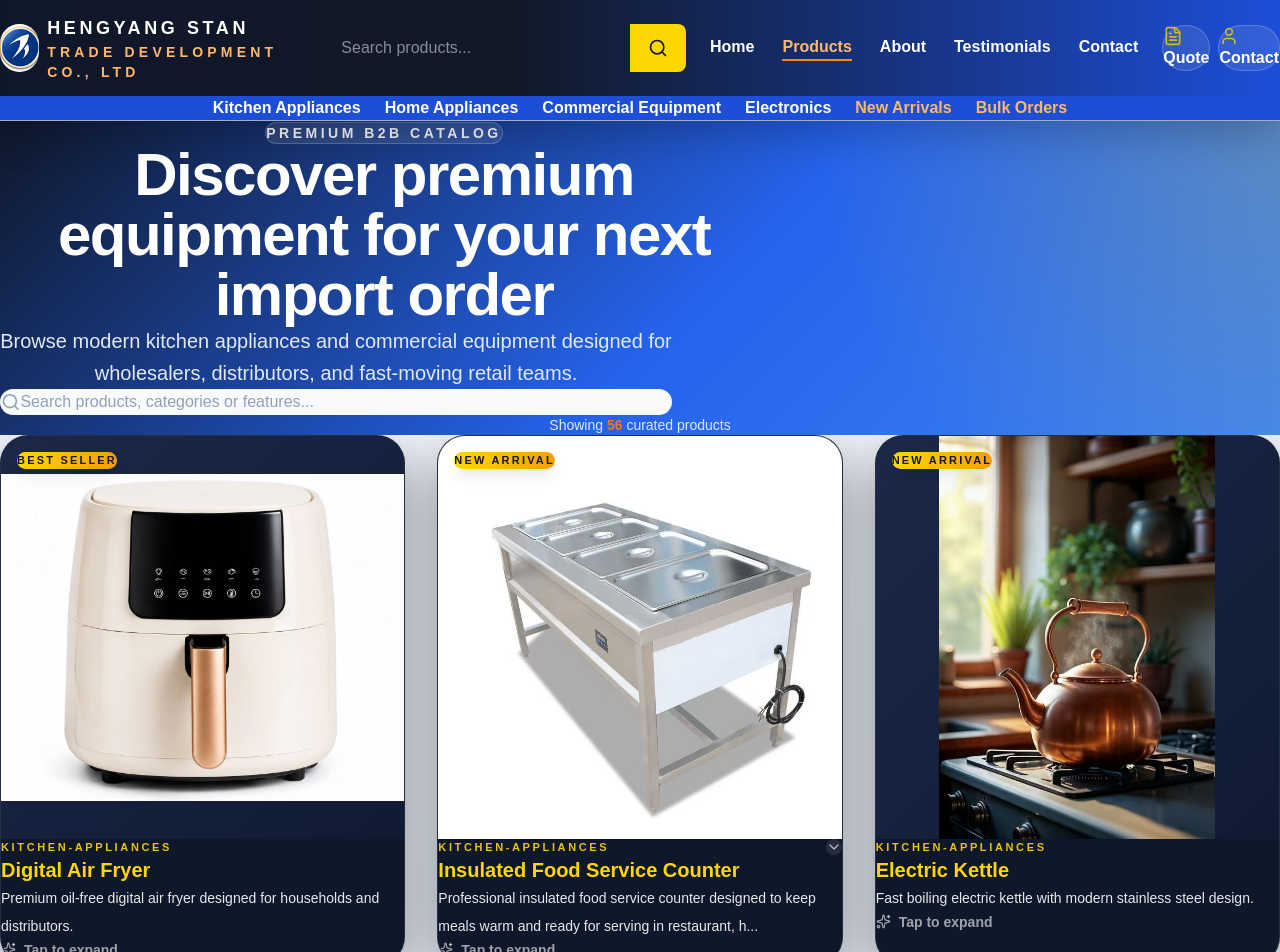
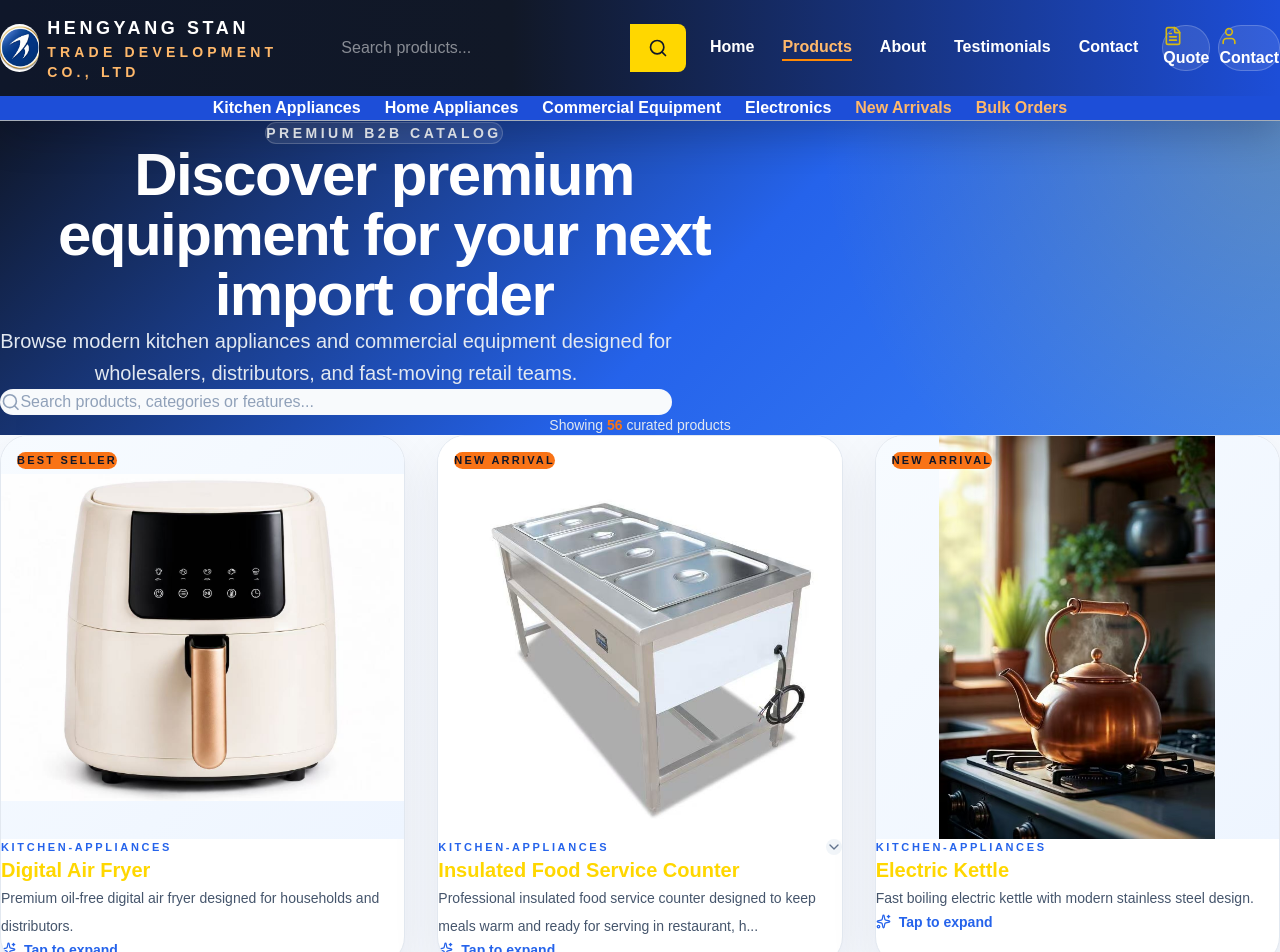
Before and after one commit to zgsgf54w5p-gif/HENGYANG-STAN-TRADE, a Next.js app: page /products in a window 1280 px wide. Shown: the top 952 px of the page. Built offline with nearby package versions, Linux system fonts and the light colour scheme.

Commit message:
Update page.tsx

```diff
--- a/app/products/page.tsx
+++ b/app/products/page.tsx
@@ -1,7 +1,7 @@
 "use client";
 
 import { AnimatePresence, motion } from "framer-motion";
-import { ChevronDown, ChevronUp, Package, Search, ShieldCheck, Sparkles, Zap } from "lucide-react";
+import { ArrowRight, ChevronDown, ChevronUp, MessageCircle, Package, Search, ShieldCheck, Sparkles, Zap } from "lucide-react";
 import Image from "next/image";
 import Link from "next/link";
 import { Suspense } from "react";
@@ -96,16 +96,16 @@ function ProductsContent() {
                   whileInView={{ opacity: 1, y: 0 }}
                   viewport={{ once: true }}
                   transition={{ duration: 0.35, delay: index * 0.04 }}
-                  className="w-full overflow-hidden rounded-[28px] border border-slate-700/60 bg-[#0F172A] shadow-[0_18px_60px_rgba(4,11,30,0.45)] md:w-[calc(50%-1rem)] xl:w-[calc(33.333%-1.334rem)]"
+                  className="w-full overflow-hidden rounded-[28px] border border-slate-200 bg-white shadow-[0_18px_50px_rgba(7,31,61,0.08)] md:w-[calc(50%-1rem)] xl:w-[calc(33.333%-1.334rem)]"
                 >
                   <button
                     type="button"
                     onClick={() => setExpandedSlug(isExpanded ? null : product.slug)}
                     className="w-full text-left"
                   >
-                    <div className="relative flex aspect-square items-center justify-center bg-[linear-gradient(135deg,_#1b2848_0%,_#101a33_100%)] p-5">
+                    <div className="relative flex aspect-square items-center justify-center bg-[linear-gradient(135deg,_#f7fbff_0%,_#eef5ff_100%)] p-5">
                       {product.badge && (
-                        <span className="absolute left-4 top-4 rounded-full bg-gradient-to-r from-[#FFD700] to-[#F59E0B] px-3 py-1 text-[11px] font-bold uppercase tracking-[0.2em] text-[#0F172A] shadow-lg">
+                        <span className="absolute left-4 top-4 rounded-full bg-[#F97316] px-3 py-1 text-[11px] font-bold uppercase tracking-[0.2em] text-slate-900">
                           {product.badge}
                         </span>
                       )}
@@ -121,7 +121,7 @@ function ProductsContent() {
                     <div className="p-5">
                       <div className="flex items-start justify-between gap-3">
                         <div>
-                          <p className="text-[11px] font-bold uppercase tracking-[0.24em] text-[#FFD700]/90">
+                          <p className="text-[11px] font-bold uppercase tracking-[0.24em] text-[#2563EB]">
                             {product.category}
                           </p>
                           <h2 className="mt-2 text-xl font-bold text-[#FFD700] line-clamp-2">
@@ -129,17 +129,17 @@ function ProductsContent() {
                           </h2>
                         </div>
                         {isLongDescription ? (
-                          <div className="mt-1 rounded-full bg-white/10 p-2 text-white/70">
+                          <div className="mt-1 rounded-full bg-slate-100 p-2 text-slate-500">
                             {isExpanded ? <ChevronUp size={16} /> : <ChevronDown size={16} />}
                           </div>
                         ) : null}
                       </div>
 
-                      <p className="mt-3 text-sm leading-7 text-white/90 line-clamp-3">
+                      <p className="mt-3 text-sm leading-7 text-slate-600 line-clamp-3">
                         {isExpanded ? description : previewText}
                       </p>
 
-                      <div className="mt-4 flex items-center gap-2 text-sm font-semibold text-white/60">
+                      <div className="mt-4 flex items-center gap-2 text-sm font-semibold text-[#2563EB]">
                         <Sparkles size={15} />
                         <span>{isExpanded ? "Tap to collapse" : "Tap to expand"}</span>
                       </div>
@@ -152,37 +152,37 @@ function ProductsContent() {
                         initial={{ height: 0, opacity: 0 }}
                         animate={{ height: "auto", opacity: 1 }}
                         exit={{ height: 0, opacity: 0 }}
-                        className="overflow-hidden border-t border-white/10"
+                        className="overflow-hidden border-t border-slate-100"
                       >
                         <div className="space-y-4 p-5">
                           <div className="grid gap-3 sm:grid-cols-2">
                             {product.moq && (
-                              <div className="rounded-2xl bg-white/10 p-3">
-                                <div className="flex items-center gap-2 text-white/80">
+                              <div className="rounded-2xl bg-slate-50 p-3">
+                                <div className="flex items-center gap-2 text-[#2563EB]">
                                   <Package size={15} />
                                   <span className="text-xs font-bold uppercase">MOQ</span>
                                 </div>
-                                <p className="mt-1 text-sm font-bold text-white">{product.moq}</p>
+                                <p className="mt-1 text-sm font-bold text-slate-900">{product.moq}</p>
                               </div>
                             )}
 
                             {product.voltage && (
-                              <div className="rounded-2xl bg-white/10 p-3">
-                                <div className="flex items-center gap-2 text-white/80">
+                              <div className="rounded-2xl bg-slate-50 p-3">
+                                <div className="flex items-center gap-2 text-[#2563EB]">
                                   <Zap size={15} />
                                   <span className="text-xs font-bold uppercase">Voltage</span>
                                 </div>
-                                <p className="mt-1 text-sm font-bold text-white">{product.voltage}</p>
+                                <p className="mt-1 text-sm font-bold text-slate-900">{product.voltage}</p>
                               </div>
                             )}
 
                             {product.capacity && (
-                              <div className="rounded-2xl bg-white/10 p-3 sm:col-span-2">
-                                <div className="flex items-center gap-2 text-white/80">
+                              <div className="rounded-2xl bg-slate-50 p-3 sm:col-span-2">
+                                <div className="flex items-center gap-2 text-[#2563EB]">
                                   <ShieldCheck size={15} />
                                   <span className="text-xs font-bold uppercase">Capacity</span>
                                 </div>
-                                <p className="mt-1 text-sm font-bold text-white">{product.capacity}</p>
+                                <p className="mt-1 text-sm font-bold text-slate-900">{product.capacity}</p>
                               </div>
                             )}
                           </div>
@@ -198,11 +198,22 @@ function ProductsContent() {
                             </Link>
                             <Link
                               href="/quote"
-                              className="inline-flex items-center rounded-xl border border-white/30 px-7 py-4 text-base font-semibold text-white transition hover:border-[#FFD700] hover:text-[#FFD700]"
+                              className="inline-flex items-center gap-2 rounded-xl bg-[#FFD700] px-7 py-4 text-base font-semibold text-[#0F172A] transition hover:bg-[#F59E0B] shadow-[0_4px_15px_rgba(255,215,0,0.35)]"
                               onClick={(event) => event.stopPropagation()}
                             >
                               Request Quote
+                              <ArrowRight size={15} />
                             </Link>
+                            <a
+                              href={`https://wa.me/8613510151112?text=${encodeURIComponent(`Hello Hengyang Stan Trade, I am interested in the ${product.name}.`)}`}
+                              target="_blank"
+                              rel="noreferrer"
+                              className="inline-flex items-center gap-2 rounded-xl bg-[#25D366] px-7 py-4 text-base font-semibold text-white transition hover:bg-[#1ebe5f] shadow-[0_4px_15px_rgba(37,211,102,0.35)]"
+                              onClick={(event) => event.stopPropagation()}
+                            >
+                              <MessageCircle size={15} />
+                              Chat on WhatsApp
+                            </a>
                           </div>
                         </div>
                       </motion.div>
```
